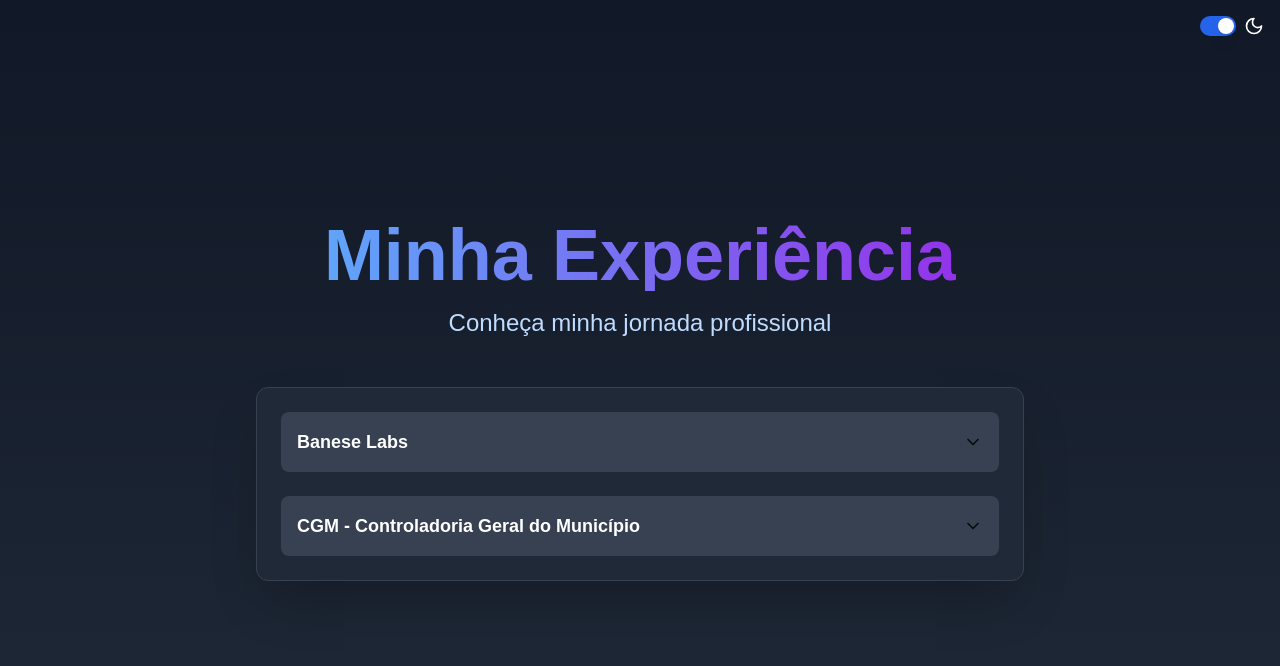
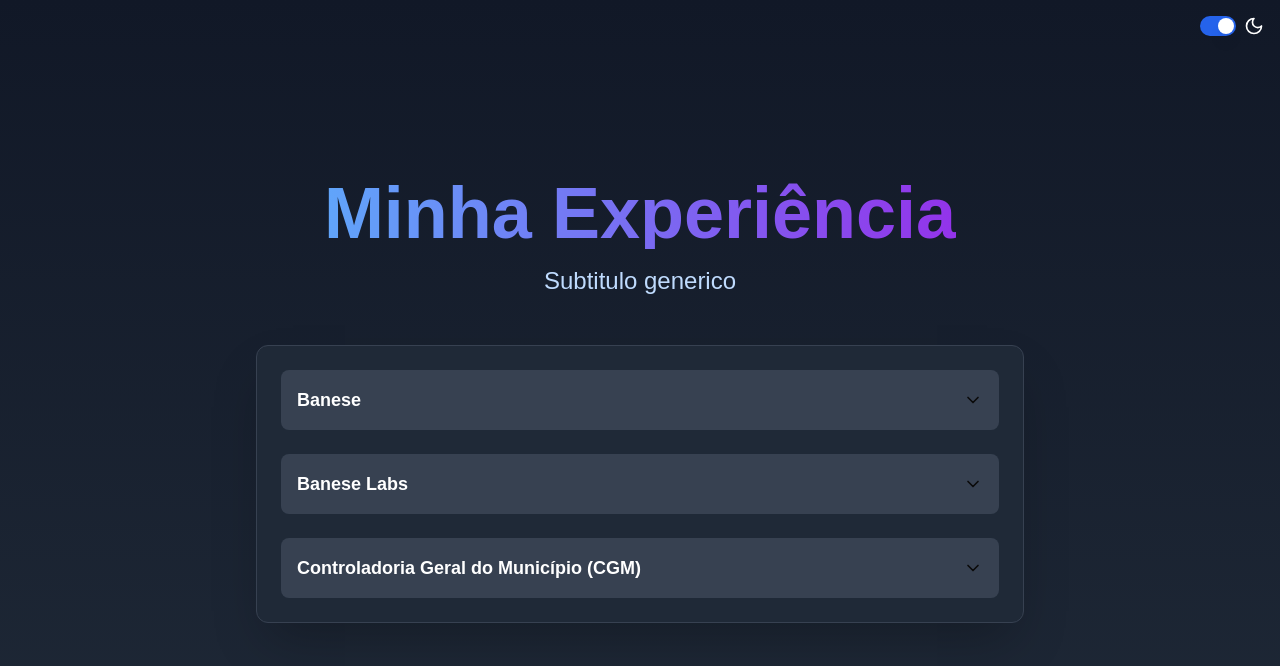
Before and after one commit to jpbsampaio/portfolio, a Next.js app: page /experience in a window 1280 px wide. Shown: the top 666 px of the page. Built offline with nearby package versions, Linux system fonts and the light colour scheme.

Commit message:
Update experiencia

```diff
--- a/src/app/experience/page.tsx
+++ b/src/app/experience/page.tsx
@@ -64,23 +64,30 @@
             opacity: Math.max(1 - scrollY / 600, 0),
           }}
         >
-          Conheça minha jornada profissional
+          Subtitulo generico
         </p>
         <Card className={`w-full max-w-3xl mt-12 ${isDarkMode ? 'bg-gray-800 border-gray-700' : 'bg-white border-gray-200'} rounded-xl shadow-2xl overflow-hidden transition-colors duration-300`}>
           <CardContent className="p-6">
             <div className="space-y-6">
               <ExperienceDropdown
-                title="Banese Labs"
-                company="Desenvolvedor"
-                period="2024 - Presente"
-                description="Desenvolvimento de aplicações web utilizando React, Node.js e MongoDB. Implementação de arquiteturas serverless e integração contínua."
+                title="Banese"
+                company="Programador de Sistemas"
+                period="Jul 2024 - Atual"
+                description="Atuo no desenvolvimento da plataforma de vendas (PDV) e no desenvolvimento de novas funcionalidades para o Banco do Estado de Sergipe."
                 isDarkMode={isDarkMode}
               />
               <ExperienceDropdown
-                title="CGM - Controladoria Geral do Município"
-                company="Estágiario de Desenvolvimento de sistemas"
-                period="2023 - 2024"
-                description="Desenvolvimento de soluções de software para clientes enterprise. Foco em otimização de performance e escalabilidade de sistemas."
+                title="Banese Labs"
+                company="Programador de Sistemas Trainee"
+                period="Dez 2023 - jun 2024"
+                description="Pesquisas e relatórios relacionados a Inteligências Artificiais Generativas; Desenvolvimento de aplicações em modelos de IA Generativa; Testes de ferramentas e modelos."
+                isDarkMode={isDarkMode}
+              />
+              <ExperienceDropdown
+                title="Controladoria Geral do Município (CGM)"
+                company="Estagiário de Desenvolvimento de Sistemas"
+                period="Set 2022 - Nov 2022"
+                description="Idealizei e realizei um rework visual nos sites do portal da transparência do Estado"
                 isDarkMode={isDarkMode}
               />
             </div>
```
